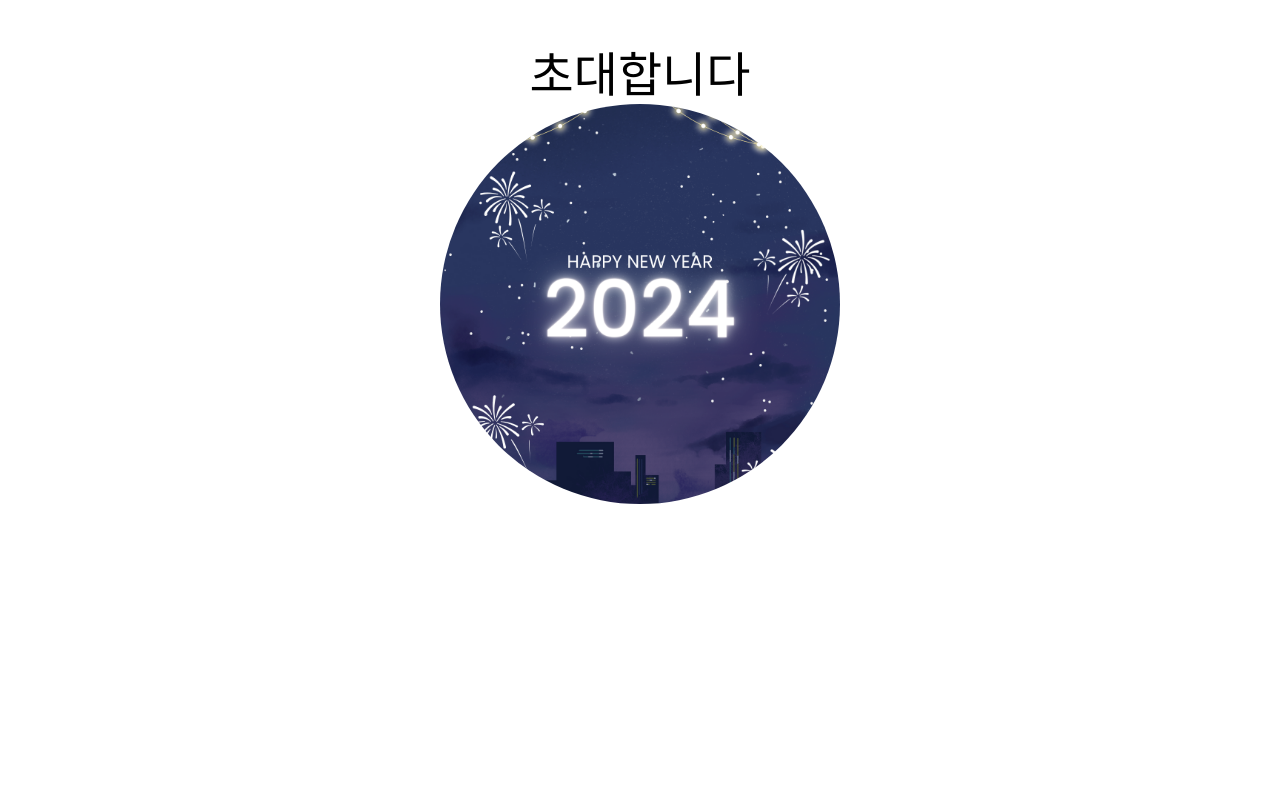
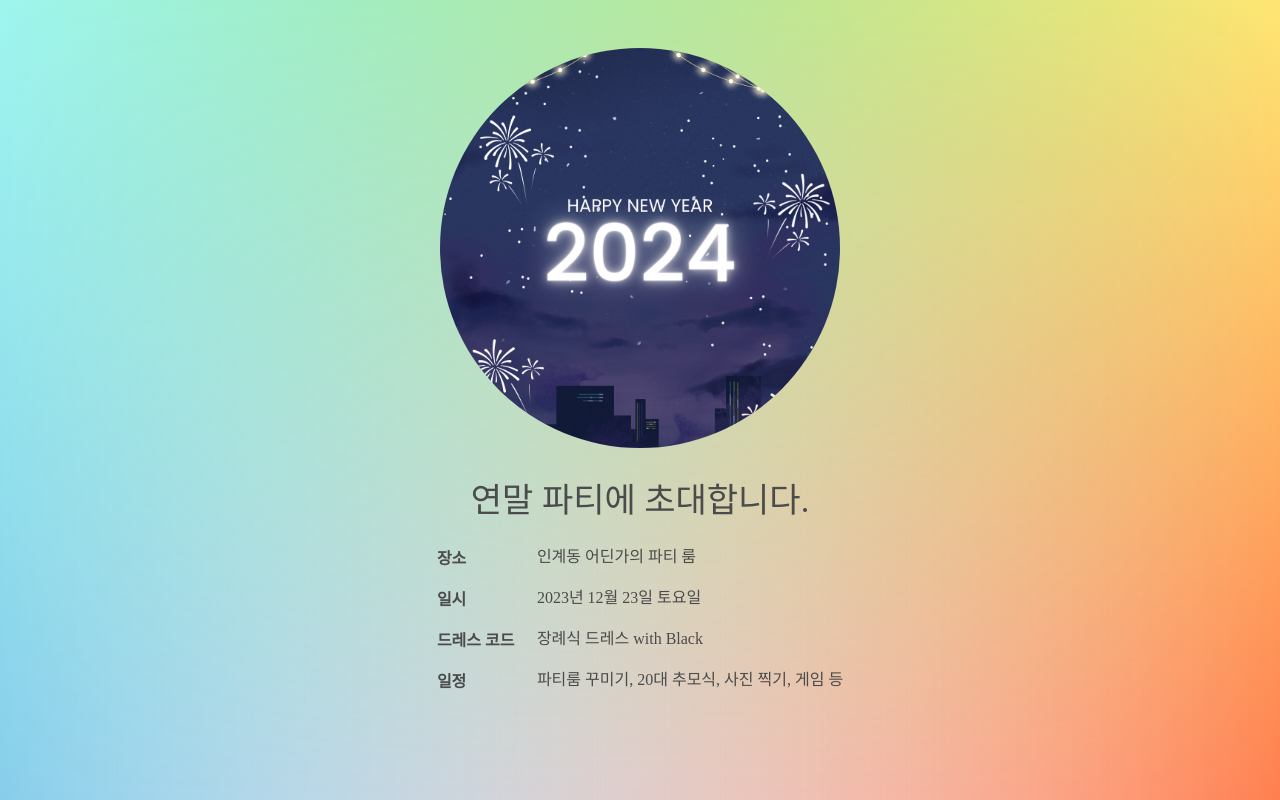
Before and after one commit to heereal/Goodbye_2023, a Next.js app: page / in a window 1280 px wide. Built offline with nearby package versions, Linux system fonts and the light colour scheme; a web font is replaced by a local one.

Commit message:
design: gradient 배경화면과 리스트 추가

```diff
--- /dev/null
+++ b/app/components/ListItemWithText.tsx
@@ -0,0 +1,31 @@
+import { ListItem, ListItemText, Typography } from '@mui/material';
+
+export default function ListItemWithText({ value, label }) {
+  const fontSize = 16;
+
+  return (
+    <ListItem>
+      <ListItemText
+        disableTypography
+        primary={
+          <Typography
+            variant="subtitle2"
+            sx={{ minWidth: 100, fontSize, fontWeight: 'bold' }}
+          >
+            {label}
+          </Typography>
+        }
+        secondary={
+          <Typography variant="body2" sx={{ fontSize }}>
+            {value}
+          </Typography>
+        }
+        sx={{
+          display: 'flex',
+          flexDirection: 'row',
+          my: 0,
+        }}
+      />
+    </ListItem>
+  );
+}
--- a/app/global.css
+++ b/app/global.css
@@ -2,4 +2,23 @@
 
 * {
   font-family: 'Pretendard Variable';
+  font-size: '16px';
 }
+
+html {
+  height: 100%;
+  background: linear-gradient(limegreen, transparent),
+    linear-gradient(90deg, skyblue, transparent),
+    linear-gradient(-90deg, coral, transparent);
+  background-blend-mode: screen;
+}
+
+body {
+  color: #4b4b4b;
+  text-align: right;
+}
+
+li {
+  line-height: 1.8;
+  margin: 0;
+}
--- a/app/page.tsx
+++ b/app/page.tsx
@@ -1,20 +1,18 @@
-import { Box, Container, Typography } from '@mui/material';
-import HappyNewYearImage from '@/public/happy_new_year.png';
+import { Box, Container, List, Stack, Typography } from '@mui/material';
 import Image from 'next/image';
+import ListItemWithText from './components/ListItemWithText';
 
 export default function Page() {
   return (
-    <Container
-      fixed
-      maxWidth="sm"
+    <Container fixed maxWidth="sm" sx={{ py: 5 }}>
+      <Stack
+        spacing={2}
         sx={{
           display: 'flex',
           flexDirection: 'column',
           alignItems: 'center',
-        py: 5,
         }}
       >
-      <Typography variant="h3">초대합니다</Typography>
         <Image
           src="/happy_new_year.png"
           width={400}
@@ -23,6 +21,22 @@ export default function Page() {
           alt="Happy new year"
           style={{ borderRadius: '50%' }}
         />
+        <Typography variant="h4" sx={{ pt: 2 }}>
+          연말 파티에 초대합니다.
+        </Typography>
+        <List disablePadding>
+          <ListItemWithText label="장소" value="인계동 어딘가의 파티 룸" />
+          <ListItemWithText label="일시" value="2023년 12월 23일 토요일" />
+          <ListItemWithText
+            label="드레스 코드"
+            value="장례식 드레스 with Black"
+          />
+          <ListItemWithText
+            label="일정"
+            value="파티룸 꾸미기, 20대 추모식, 사진 찍기, 게임 등"
+          />
+        </List>
+      </Stack>
     </Container>
   );
 }
```
Lines whose indentation alone changed are shown as unchanged.
